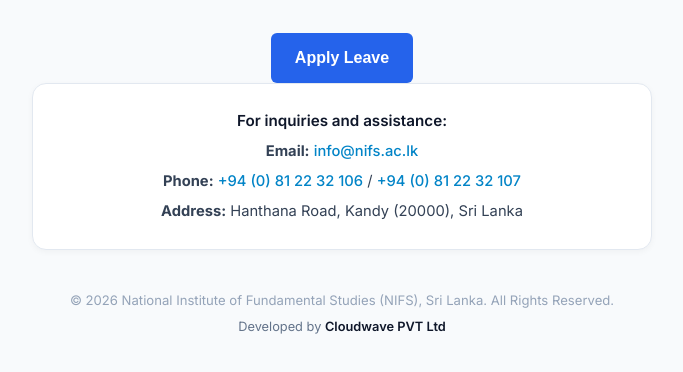
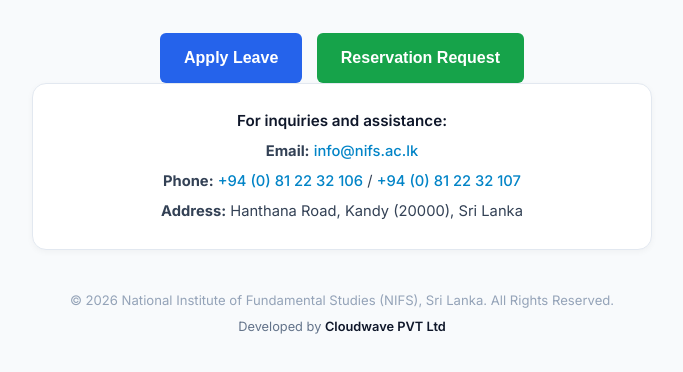
Before and after one commit to cloudwaveasia/nifs_coming_sson, a plain HTML site: page index.html in a window 1280 px wide. Shown: the part 406-778 px from the top of the page, without its empty margins (298-981 px from the left). Drawn offline with Linux system fonts and the light colour scheme.

Commit message:
Update index.html

```diff
--- a/index.html
+++ b/index.html
@@ -39,22 +39,35 @@
       Our official website is currently undergoing scheduled maintenance and updates. <br>
       We will be back online shortly.
     </p>
-
 <a href="https://app.appsmith.com/app/nifs-leave-application-form/application-form-63562222f6cdb970519c0b86"
 target="_blank"
 style="
 display:inline-block;
-      background-color:#2563eb;
+background:#2563eb;
 color:#ffffff;
 padding:12px 24px;
 border-radius:6px;
 text-decoration:none;
-      font-family:Arial, sans-serif;
+font-family:Arial,sans-serif;
 font-size:16px;
 font-weight:600;
-      cursor:pointer;
-   ">
+margin-right:10px;">
 Apply Leave
+</a>
+
+<a href="https://app.appsmith.com/app/reservation-dashboard/request-form-64803bdbf470f377c605f1e1"
+target="_blank"
+style="
+display:inline-block;
+background:#16a34a;
+color:#ffffff;
+padding:12px 24px;
+border-radius:6px;
+text-decoration:none;
+font-family:Arial,sans-serif;
+font-size:16px;
+font-weight:600;">
+Reservation Request
 </a>
 
     <!-- Essential Contact Details with Hover & Entrance Animation -->
```
Lines whose indentation alone changed are shown as unchanged.
